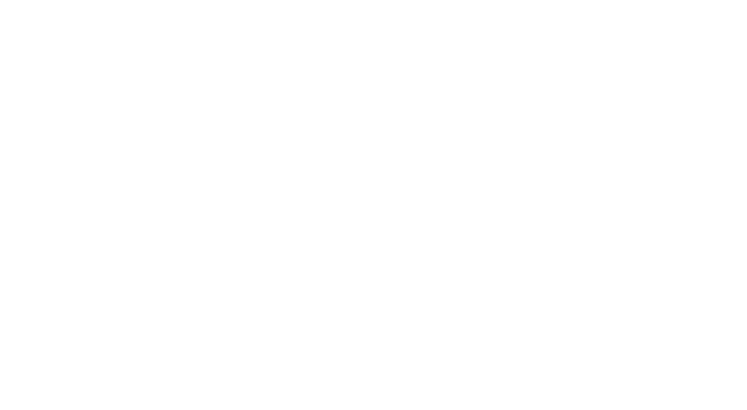
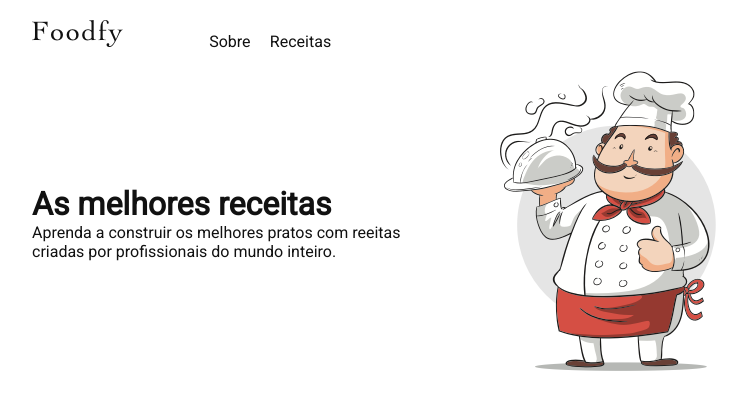
Before and after one commit to YNascimento/desafio02-foodfy, a plain HTML site: page layouts/front/index.html in a window 1280 px wide. Shown: the whole page, without its empty margins (224-971 px from the left). Drawn offline with Linux system fonts and the light colour scheme.

Commit message:
pag index.html

```diff
--- a/layouts/front/index.css
+++ b/layouts/front/index.css
@@ -0,0 +1,65 @@
+@import "https://fonts.googleapis.com/css2?family=Roboto&display=swap";
+
+*{
+    margin: 0;
+    padding: 0;
+    border: 0;
+}
+
+.container{
+    display: grid;
+    grid-template-columns: 1fr 3fr 1fr;
+    font-family: 'Roboto', sans-serif;
+    color: #111111;
+}
+
+/*********** NAVBAR **************/
+
+.navbar{
+    margin: 20px 0;
+}
+
+.navbar-ul{
+    list-style: none;
+    font-size: 16px;
+    font-weight: normal;
+    line-height: 19px;
+    color: #111111;
+
+    justify-content: center;
+    align-content: center;
+}
+
+.navbar-ul li{
+    display: inline;
+    margin-right: 2%;
+}
+
+.logo{
+    margin-right: 8.7%;
+}
+
+.navbar-ul li a{
+    text-decoration: none;
+    color: #111111;
+}
+
+/********** MAIN BANNER ***********/
+
+.banner{
+    display: grid;
+    grid-template-columns: 1fr 1fr;
+}
+
+.banner-text{
+    margin: auto;
+    text-align: left;
+}
+
+.banner-text h1{
+    font-size: 32px;
+}
+
+.banner-img{
+    margin: auto;
+}
--- a/layouts/front/index.html
+++ b/layouts/front/index.html
@@ -1,11 +1,47 @@
 <!DOCTYPE html>
-<html lang="en">
+<html lang="pt-br">
 <head>
     <meta charset="UTF-8">
     <meta name="viewport" content="width=device-width, initial-scale=1.0">
-    <title>Document</title>
+    <title>Foodfy - Home</title>
+
+    <link rel="stylesheet" href="index.css">
 </head>
 <body>
 
+    <section class="container">
+        <aside></aside>
+
+        <main>
+            <nav class="navbar">
+                <ul class="navbar-ul">
+                    <li class="navbar-items">
+                        <a href="index.html"> <span class="logo"><img src="../assets/logo.png" alt=""></span></a>
+                    </li>
+
+                    <li class="navbar-items"><a href="sobre.html">Sobre</a></li>
+
+                    <li class="navbar-items"><a href="receitas.html">Receitas</a></li>
+                </ul>
+            </nav>
+
+            <div class="banner">
+                <div class="banner-text">
+                    <h1>As melhores receitas</h1>
+                    <p>Aprenda a construir os melhores pratos com reeitas criadas por profissionais do mundo inteiro.</p>
+                </div>
+                <div class="banner-img">
+                    <img src="../assets/chef.png" alt="">
+                </div>
+            </div>
+
+            <div class="mais-acessadas">
+
+            </div>
+        </main>
+
+        <aside></aside>
+    </section>
+
 </body>
 </html>
```
